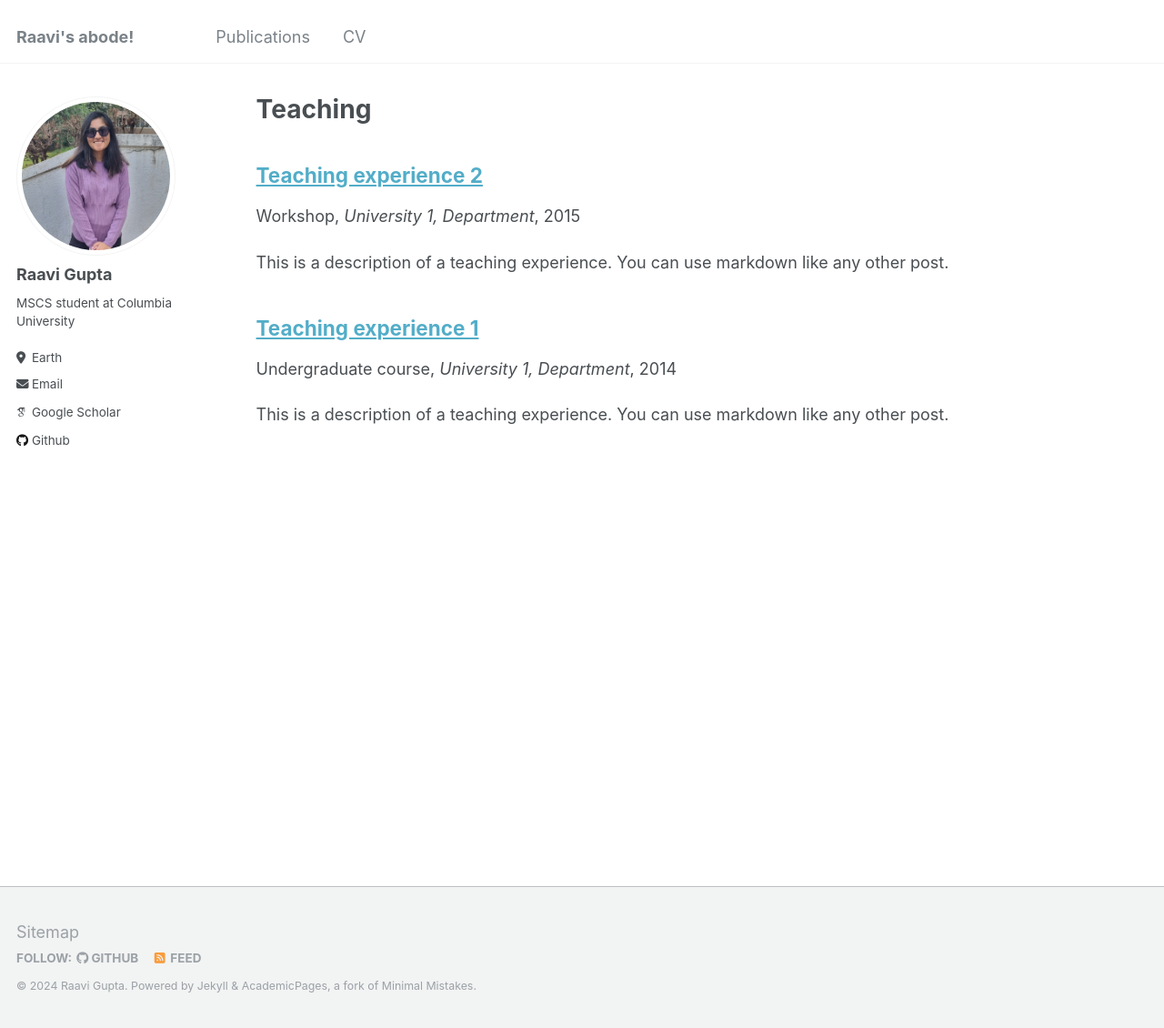
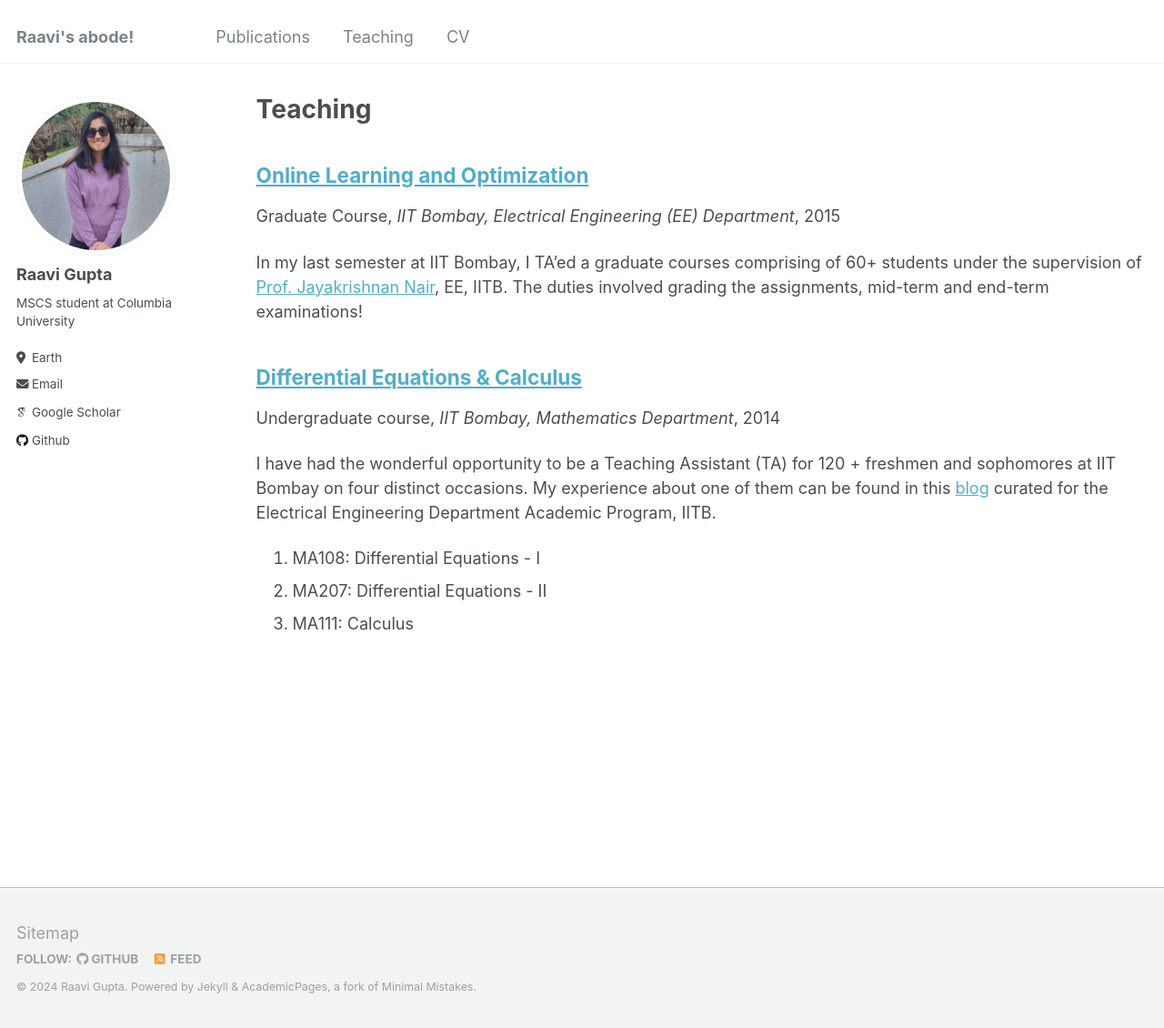
Before and after one commit to raavi02/raavi02.github.io, a Jekyll site: the page built from _pages/teaching.html, in a window 1280 px wide and 1130 px high. Shown: the whole window at 91% size. Built offline with Jekyll 4.4.1, drawn with Linux system fonts in a browser that asks for light colours; some web fonts are replaced.

Commit message:
Teaching & about updated

```diff
--- a/_data/navigation.yml
+++ b/_data/navigation.yml
@@ -6,8 +6,8 @@ main:
   # - title: "Talks"
   #   url: /talks/
 
-  # - title: "Teaching"
-  #   url: /teaching/
+  - title: "Teaching"
+    url: /teaching/
 
   # - title: "Portfolio"
   #   url: /portfolio/
--- a/_teaching/2014-spring-teaching-1.md
+++ /dev/null
@@ -1,20 +0,0 @@
----
-title: "Teaching experience 1"
-collection: teaching
-type: "Undergraduate course"
-permalink: /teaching/2014-spring-teaching-1
-venue: "University 1, Department"
-date: 2014-01-01
-location: "City, Country"
----
-
-This is a description of a teaching experience. You can use markdown like any other post.
-
-Heading 1
-======
-
-Heading 2
-======
-
-Heading 3
-======
--- a/_teaching/2015-spring-teaching-2.md
+++ /dev/null
@@ -1,20 +0,0 @@
----
-title: "Teaching experience 2"
-collection: teaching
-type: "Workshop"
-permalink: /teaching/2015-spring-teaching-1
-venue: "University 1, Department"
-date: 2015-01-01
-location: "City, Country"
----
-
-This is a description of a teaching experience. You can use markdown like any other post.
-
-Heading 1
-======
-
-Heading 2
-======
-
-Heading 3
-======
--- /dev/null
+++ b/_teaching/EE6106.md
@@ -0,0 +1,11 @@
+---
+title: "Online Learning and Optimization"
+collection: teaching
+type: "Graduate Course"
+permalink: /teaching/EE6106
+venue: "IIT Bombay, Electrical Engineering (EE) Department"
+date: 2015-01-01
+location: "Mumbai, India"
+---
+
+In my last semester at IIT Bombay, I TA'ed a graduate courses comprising of 60+ students under the supervision of [Prof. Jayakrishnan Nair](https://www.ee.iitb.ac.in/~jayakrishnan.nair/), EE, IITB. The duties involved grading the assignments, mid-term and end-term examinations!
--- /dev/null
+++ b/_teaching/MA-courses.md
@@ -0,0 +1,16 @@
+---
+title: "Differential Equations & Calculus"
+collection: teaching
+type: "Undergraduate course"
+permalink: /teaching/MA-courses
+venue: "IIT Bombay, Mathematics Department"
+date: 2014-01-01
+location: "Mumbai, India"
+---
+
+I have had the wonderful opportunity to be a Teaching Assistant (TA) for 120 + freshmen and sophomores at IIT Bombay on four distinct occasions. My experience about one of them can be found in this [blog](https://ee-damp.github.io/2022-12-21-TAship_blogs_MA111/) curated for the Electrical Engineering Department Academic Program, IITB.
+<ol>
+    <li>MA108: Differential Equations - I</li>
+    <li>MA207: Differential Equations - II</li>
+    <li>MA111: Calculus</li>
+</ol>
```
Also changed, not shown: _pages/about.md (+2 -2 lines), 1 other file.
